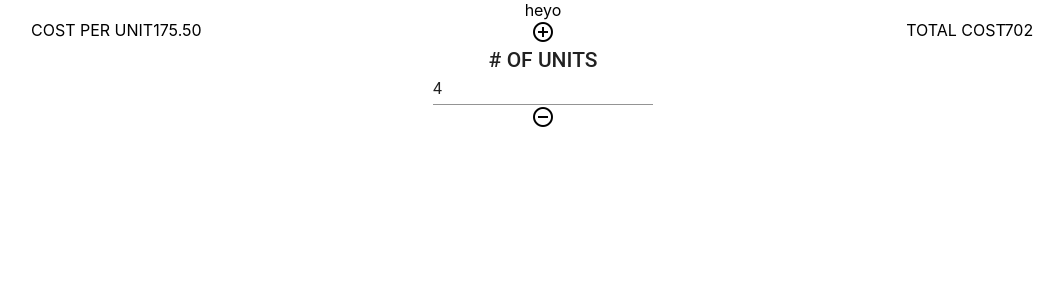
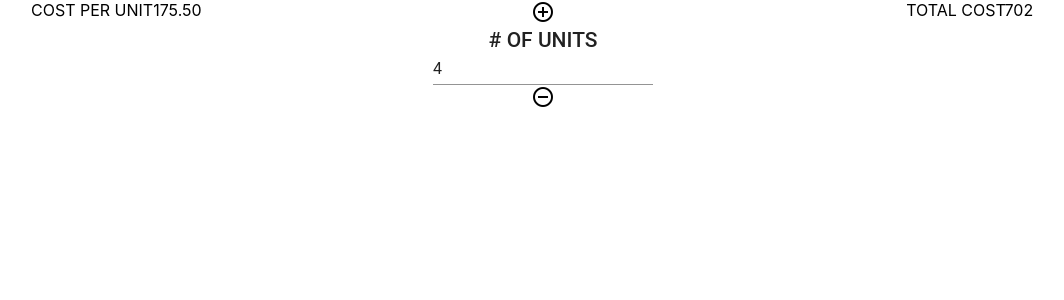
Before and after one commit to brianmgre/counter, a React (Create React App) app: page / in a window 1280 px wide. Shown: the top 300 px of the page, without its empty margins (97-1161 px from the left). Built offline with nearby package versions, Linux system fonts and the light colour scheme.

Commit message:
removed text

```diff
--- a/src/App.js
+++ b/src/App.js
@@ -5,7 +5,6 @@ import CounterContainer from "./components/counterContainer";
 function App() {
   return (
     <div className="App">
-      heyo
       <CounterContainer />
     </div>
   );
```
